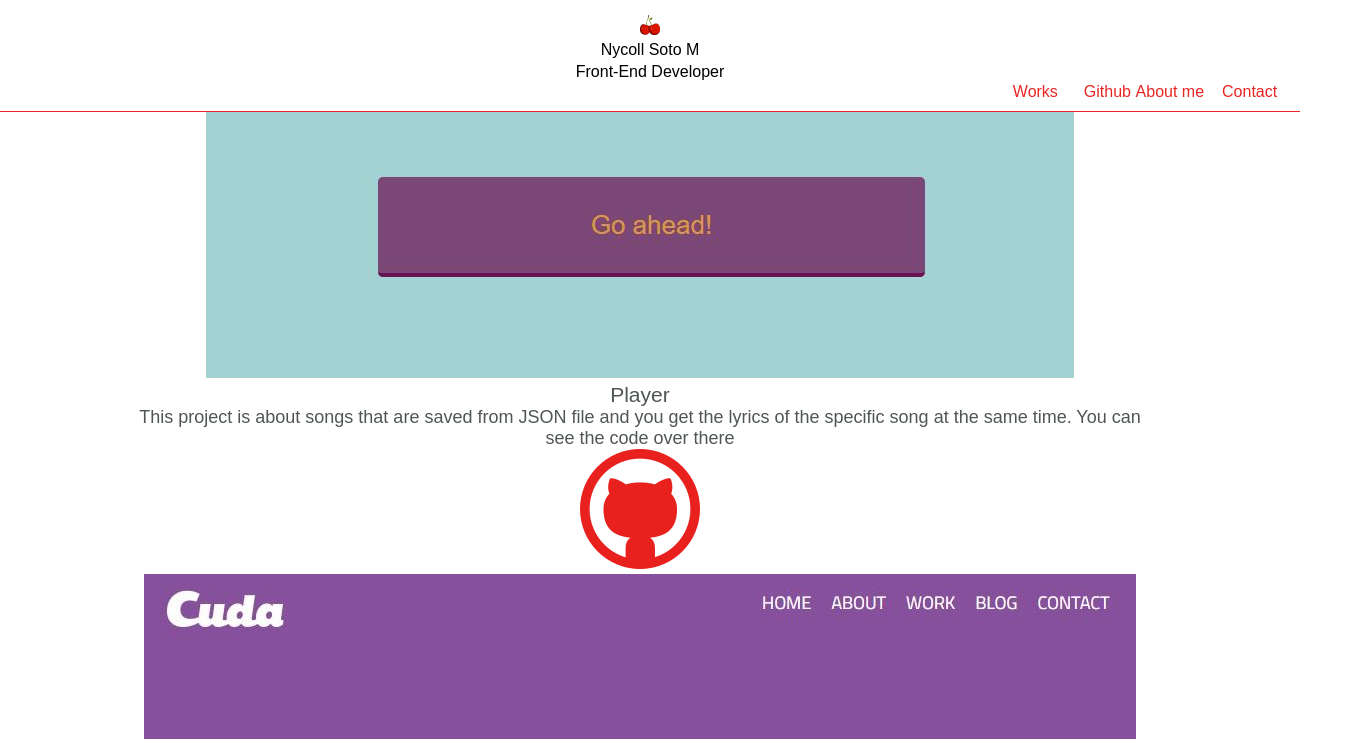
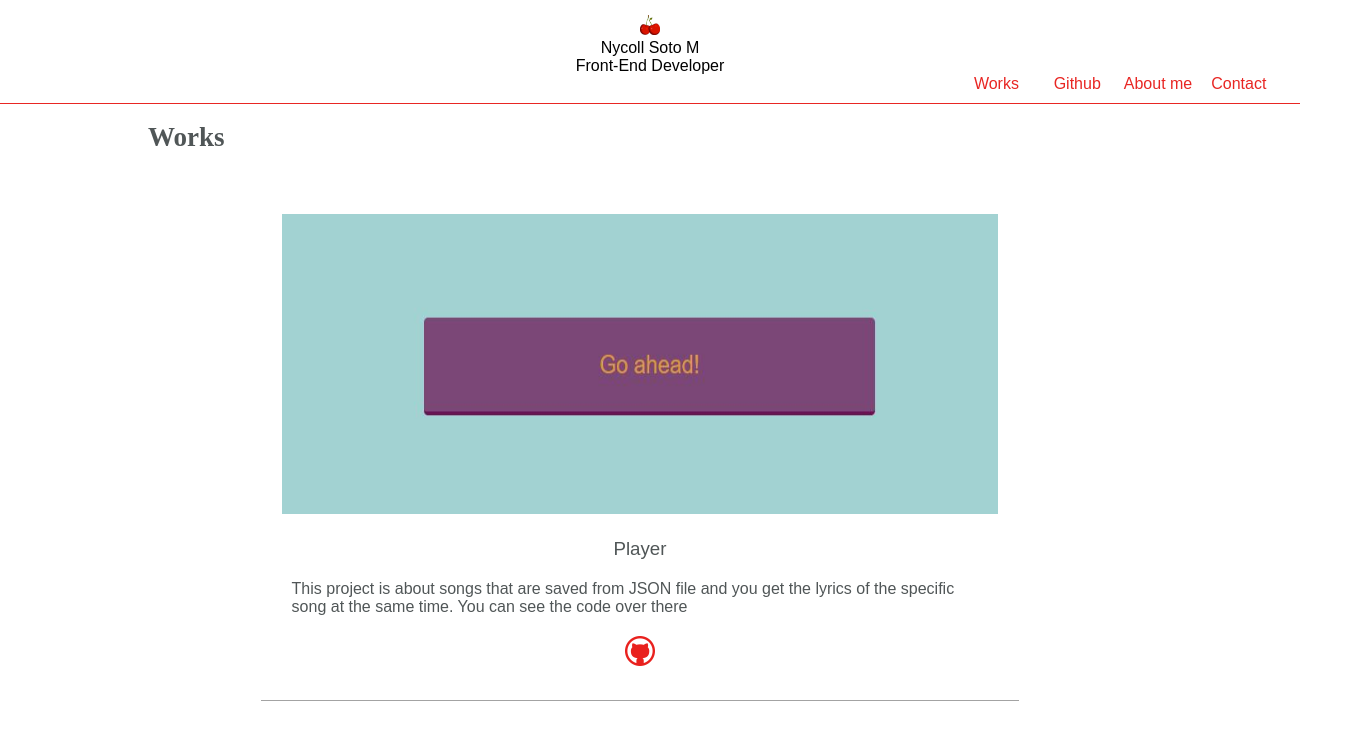
Before and after one commit to NycollSM/Portfolio, a plain HTML site: page index.html in a window 1280 px wide. Shown: the top 739 px of the page, 1351 px wide, since content can reach past the window. Drawn offline with Linux system fonts and the light colour scheme; no server answers; a web font is replaced by a local one.

Commit message:
getting better the styles the section of works

```diff
--- a/sass/assets/_body.scss
+++ b/sass/assets/_body.scss
@@ -1,24 +1,37 @@
-.projects--container{
-    margin-top: 40vh;
+.works--container{
+    height: 100%;
+    margin-top: 10%;
 }
-.projects--items {
-    width: 40%;
+.works--items{
+    width: 70%;
+    //height: 250px;
+    padding: 2%;
+    margin: 0 auto;
     margin-top: 20px;
-    height: 500px;
+    display: block;
+    font-size: 16px;
+    border-bottom: 1px solid #a3a3a3;
+}
+.works--text {
+    padding: 10px;
+    //width: 70%;
+    text-align: left;
     display: inline-block;
-    font-size: 16px;
-    border: 1px solid #a3a3a3;
-}
-.projects--text {
-    padding: 10px;
-    text-align: left;
+
 }
 // images
-.projects--img{
+.works--img{
     margin-bottom: 10px;
     height: 300px;
     width: 100%;
     text-align: center;
+
+}
+.works--links img{
+    height: 30px;
+    padding: 10px;
+    width: 30px;
+    display: inline-block;
 }
 /*Github activity*/
 #github{
--- a/sass/assets/_header.scss
+++ b/sass/assets/_header.scss
@@ -10,7 +10,6 @@
 }
 .name-header-transition , .career-header-transition{
     font-family: $regular-font-family;
-    padding: 2px;
 }
 .logo{
     margin-top: 5px;
@@ -24,14 +23,15 @@
     text-align: right;
     top: 50%;
     padding: 0 1%;
+    display: inline-block;
 }
 .menu__items{
-    //padding-right: 5px;
-    width: 9%;
+    width: 10%;
     display: inline-block;
     color: $color-red;
     cursor: pointer;
     position: relative;
+    text-align: center;
     &:hover:after{
         z-index: 1;
         position: absolute;
```
Also changed, not shown: css/styles.css, 1 other file.
